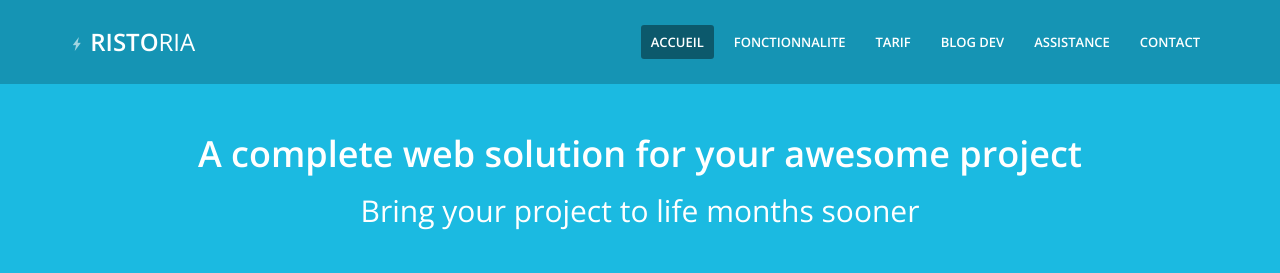
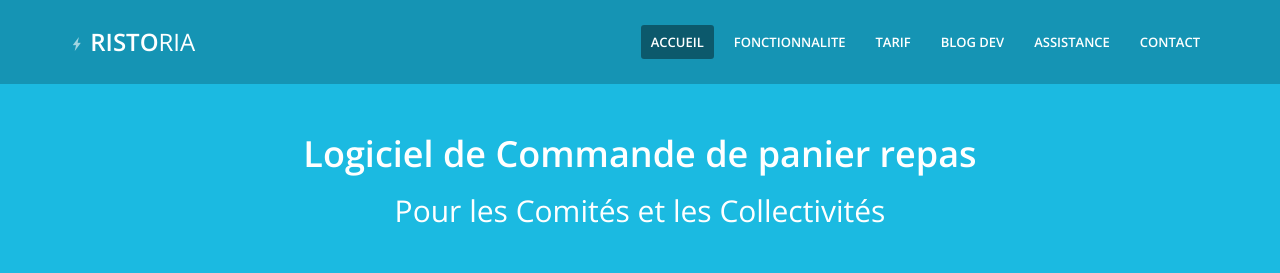
Before and after one commit to CRIDIP-SWD/RISTOSITE, a PHP site: page / in a window 1280 px wide. Shown: the top 273 px of the page. Run offline with PHP 8.4, Linux system fonts and the light colour scheme; some libraries are stand-ins or nearby versions.

Commit message:
COMMIT 19315-3

```diff
--- a/index.php
+++ b/index.php
@@ -107,8 +107,8 @@
                     <div class="active item">
                         <section class="site-section site-section-light site-section-top themed-background-default">
                             <div class="container">
-                                <h1 class="text-center animation-slideDown hidden-xs"><strong>A complete web solution for your awesome project</strong></h1>
-                                <h2 class="text-center animation-slideUp push hidden-xs">Bring your project to life months sooner</h2>
+                                <h1 class="text-center animation-slideDown hidden-xs"><strong>Logiciel de Commande de panier repas</strong></h1>
+                                <h2 class="text-center animation-slideUp push hidden-xs">Pour les Comités et les Collectivités</h2>
                                 <p class="text-center animation-fadeIn">
                                     <img src="assets/img/placeholders/screenshots/promo_desktop_left.png" alt="Promo Image 1">
                                 </p>
@@ -118,8 +118,8 @@
                     <div class="item">
                         <section class="site-section site-section-light site-section-top themed-background-fire">
                             <div class="container">
-                                <h1 class="text-center animation-fadeIn360 hidden-xs"><strong>Featuring a Powerful and Flexible layout</strong></h1>
-                                <h2 class="text-center animation-fadeIn360 push hidden-xs">Letting you focus on creating your project</h2>
+                                <h1 class="text-center animation-fadeIn360 hidden-xs"><strong>ARCANIA V1.0</strong></h1>
+                                <h2 class="text-center animation-fadeIn360 push hidden-xs">COEUR DE RISTORIA</h2>
                                 <p class="text-center animation-fadeInLeft">
                                     <img src="assets/img/placeholders/screenshots/promo_desktop_right.png" alt="Promo Image 2">
                                 </p>
@@ -129,21 +129,10 @@
                     <div class="item">
                         <section class="site-section site-section-light site-section-top themed-background-amethyst">
                             <div class="container">
-                                <h1 class="text-center animation-hatch hidden-xs"><strong>Fully Responsive and Retina Ready</strong></h1>
-                                <h2 class="text-center animation-hatch push hidden-xs">The UI will look great and crisp</h2>
+                                <h1 class="text-center animation-hatch hidden-xs"><strong>Totalement dans les Nuages</strong></h1>
+                                <h2 class="text-center animation-hatch push hidden-xs">Le Système RISTORIA bénéficie d'une technologie de pointe dans le domaine du cloud computing.</h2>
                                 <p class="text-center animation-hatch">
                                     <img src="assets/img/placeholders/screenshots/promo_mobile.png" alt="Promo Image 3">
-                                </p>
-                            </div>
-                        </section>
-                    </div>
-                    <div class="item">
-                        <section class="site-section site-section-light site-section-top themed-background-modern">
-                            <div class="container">
-                                <h1 class="text-center animation-fadeInLeft hidden-xs"><strong>Tons of features are designed &amp; waiting for you</strong></h1>
-                                <h2 class="text-center animation-fadeInRight push hidden-xs">Everything you need for your project</h2>
-                                <p class="text-center animation-fadeIn360">
-                                    <img src="assets/img/placeholders/screenshots/promo_tablet.png" alt="Promo Image 4">
                                 </p>
                             </div>
                         </section>
```
